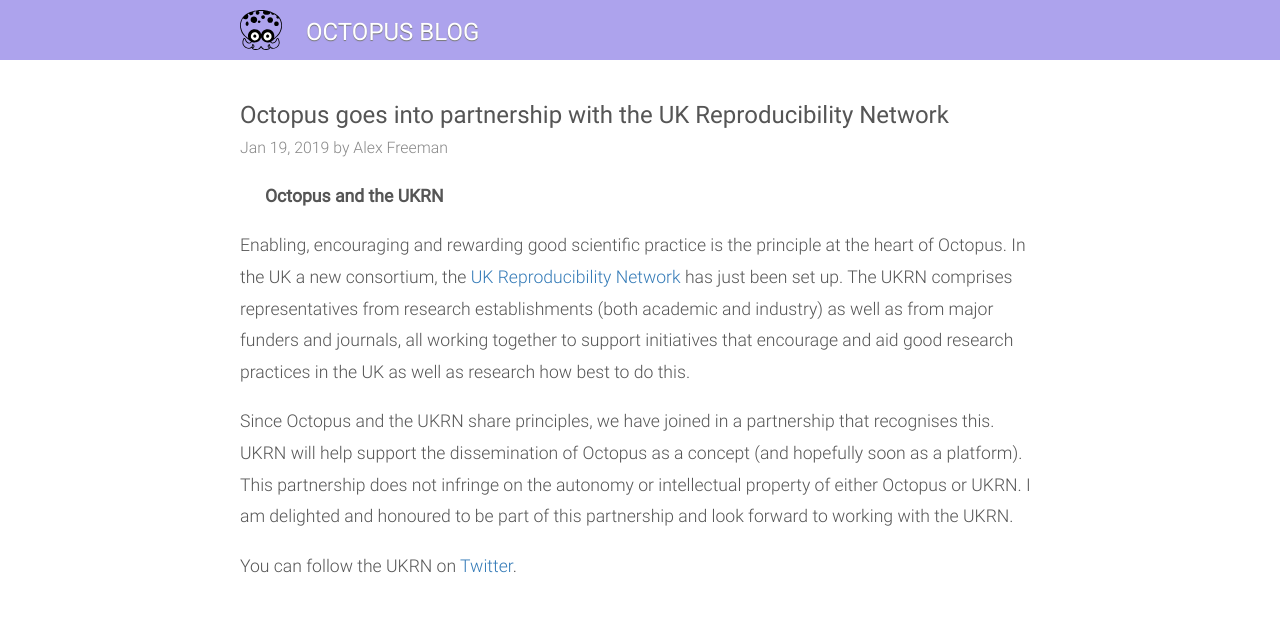
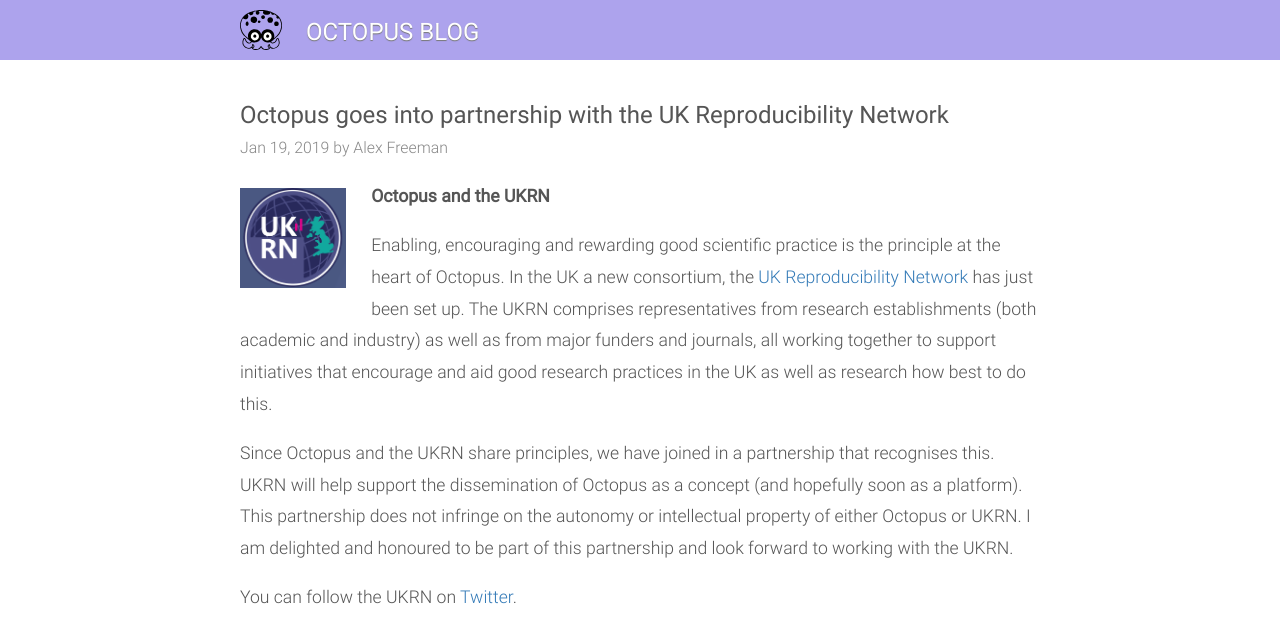
Before and after one commit to ScienceOctopus/ScienceOctopus.github.io, a Jekyll site: the page built from _posts/2019-01-19-ukrn-partnership.md, in a window 1280 px wide. Shown: the top 643 px of the page. Built offline with Jekyll 4.4.1, drawn with Linux system fonts in a browser that asks for light colours.

Commit message:
Add image to post view

```diff
--- a/_layouts/post.html
+++ b/_layouts/post.html
@@ -6,7 +6,7 @@
     <h1 class="title">{{ page.title | escape }}</h1>
     <p class="meta">{{ page.date | date: "%b %-d, %Y" }} by {{ page.author }}</p>
 
-    <img src="{{ post.banner }}" class="image" />
+    <img src="{{ page.banner }}" class="image" />
     <div class="body">{{ content }}</div>
     <a class="u-url" href="{{ page.url | relative_url }}" hidden></a>
   </article>
```
